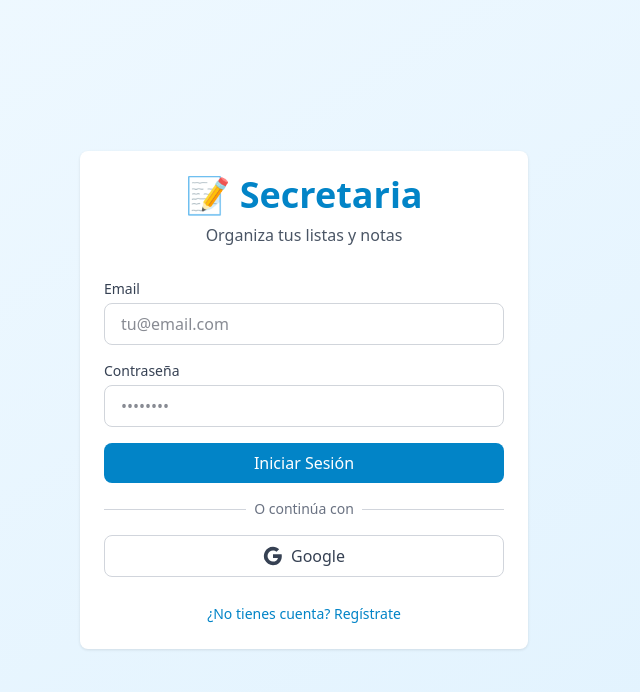
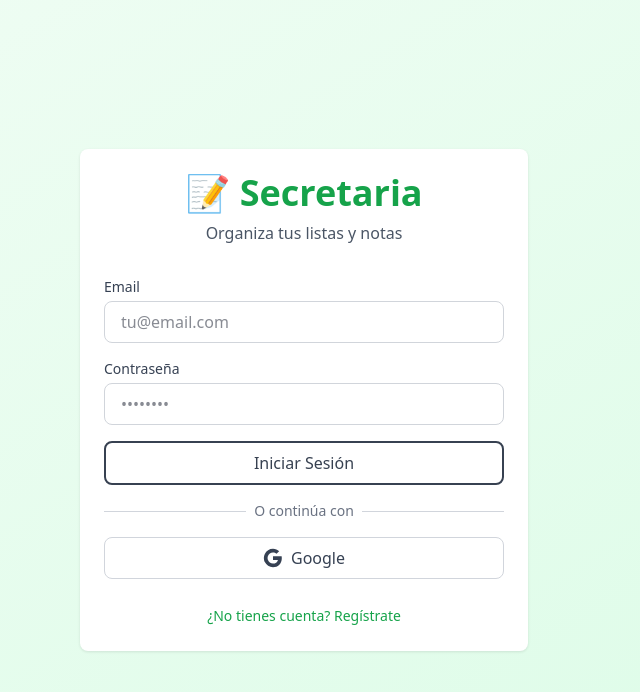
Before and after one commit to chemecador/secretaria-web, a React (Vite) app: page /login in a window 1280 px wide. Shown: the top 692 px of the page, without its empty margins (336-976 px from the left). Built offline with nearby package versions, Linux system fonts and the light colour scheme; no server answers.

Commit message:
Refactor: UI

```diff
--- a/src/index.css
+++ b/src/index.css
@@ -1,16 +1,16 @@
 @import "tailwindcss";
 
 @theme {
-  --color-primary-50: #f0f9ff;
-  --color-primary-100: #e0f2fe;
-  --color-primary-200: #bae6fd;
-  --color-primary-300: #7dd3fc;
-  --color-primary-400: #38bdf8;
-  --color-primary-500: #0ea5e9;
-  --color-primary-600: #0284c7;
-  --color-primary-700: #0369a1;
-  --color-primary-800: #075985;
-  --color-primary-900: #0c4a6e;
+  --color-primary-50: #f0fdf4;
+  --color-primary-100: #dcfce7;
+  --color-primary-200: #bbf7d0;
+  --color-primary-300: #86efac;
+  --color-primary-400: #4ade80;
+  --color-primary-500: #22c55e;
+  --color-primary-600: #16a34a;
+  --color-primary-700: #15803d;
+  --color-primary-800: #166534;
+  --color-primary-900: #14532d;
 }
 
 /* Estilos base */
@@ -23,33 +23,46 @@ body {
 
 /* Componentes personalizados */
 .btn-primary {
-  background-color: var(--color-primary-600);
-  color: white;
+  background-color: white;
+  color: rgb(55 65 81);
   padding: 0.5rem 1rem;
   border-radius: 0.5rem;
   font-weight: 500;
-  transition: background-color 0.2s;
-  border: none;
+  transition: all 0.2s;
+  border: 2px solid rgb(55 65 81);
   cursor: pointer;
 }
 
 .btn-primary:hover {
-  background-color: var(--color-primary-700);
+  background-color: rgb(55 65 81);
+  color: white;
+}
+
+.btn-primary:disabled {
+  border-color: rgb(209 213 219);
+  color: rgb(156 163 175);
+  cursor: not-allowed;
+}
+
+.btn-primary:disabled:hover {
+  background-color: white;
+  color: rgb(156 163 175);
 }
 
 .btn-secondary {
-  background-color: rgb(229 231 235);
-  color: rgb(31 41 55);
+  background-color: white;
+  color: rgb(55 65 81);
   padding: 0.5rem 1rem;
   border-radius: 0.5rem;
   font-weight: 500;
-  transition: background-color 0.2s;
-  border: none;
+  transition: all 0.2s;
+  border: 1px solid rgb(209 213 219);
   cursor: pointer;
 }
 
 .btn-secondary:hover {
-  background-color: rgb(209 213 219);
+  background-color: rgb(249 250 251);
+  border-color: rgb(156 163 175);
 }
 
 .card {
@@ -69,6 +82,6 @@ body {
 
 .input:focus {
   outline: none;
-  box-shadow: 0 0 0 2px var(--color-primary-500);
-  border-color: transparent;
+  box-shadow: 0 0 0 2px rgb(209 213 219);
+  border-color: rgb(107 114 128);
 }
--- a/src/pages/Dashboard.jsx
+++ b/src/pages/Dashboard.jsx
@@ -24,6 +24,7 @@ function Dashboard() {
   const [newNoteText, setNewNoteText] = useState("");
   const [newNoteContent, setNewNoteContent] = useState("");
   const [showNoteForm, setShowNoteForm] = useState(false);
+  const [showListForm, setShowListForm] = useState(false);
   const [loading, setLoading] = useState(true);
   const [loadingNotes, setLoadingNotes] = useState(false);
   const [editingNote, setEditingNote] = useState(null);
@@ -107,6 +108,7 @@ function Dashboard() {
         date: serverTimestamp(),
       });
       setNewListTitle("");
+      setShowListForm(false);
     } catch (error) {
       console.error("Error al crear lista:", error);
     }
@@ -264,12 +266,12 @@ function Dashboard() {
             onClick={() => setShowNoteForm(true)}
             className="btn-primary w-full py-3"
           >
-            ➕ Agregar nueva nota
+            ➕ Crear nueva nota
           </button>
         ) : (
           <form onSubmit={handleAddNote} className="card">
             <div className="flex justify-between items-center mb-4">
-              <h2 className="text-xl font-semibold">✍️ Agregar nueva nota</h2>
+              <h2 className="text-xl font-semibold">✍️ Crear nueva nota</h2>
               <button
                 type="button"
                 onClick={() => {
@@ -316,7 +318,7 @@ function Dashboard() {
                   className="btn-primary flex-1"
                   disabled={!newNoteText.trim()}
                 >
-                  ➕ Agregar Nota
+                  ✅ Crear Nota
                 </button>
                 <button
                   type="button"
@@ -479,22 +481,63 @@ function Dashboard() {
 
   return (
     <div className="space-y-6">
+      {!showListForm ? (
+        <button
+          onClick={() => setShowListForm(true)}
+          className="btn-primary w-full py-3"
+        >
+          ➕ Crear nueva lista
+        </button>
+      ) : (
         <form onSubmit={handleCreateList} className="card">
-        <h2 className="text-xl font-semibold mb-4">Crear nueva lista</h2>
-        <div className="flex gap-2">
+          <div className="flex justify-between items-center mb-4">
+            <h2 className="text-xl font-semibold">📝 Crear nueva lista</h2>
+            <button
+              type="button"
+              onClick={() => {
+                setShowListForm(false);
+                setNewListTitle("");
+              }}
+              className="text-gray-400 hover:text-gray-600"
+              title="Cancelar"
+            >
+              ✕
+            </button>
+          </div>
+          <div className="space-y-3">
             <input
               type="text"
               value={newListTitle}
               onChange={(e) => setNewListTitle(e.target.value)}
               placeholder="Nombre de la lista..."
-            className="input flex-1"
+              className="input w-full"
+              autoFocus
+              required
             />
-          <button type="submit" className="btn-primary">
-            Crear
+            <div className="flex gap-2">
+              <button
+                type="submit"
+                className="btn-primary flex-1"
+                disabled={!newListTitle.trim()}
+              >
+                ✅ Crear Lista
+              </button>
+              <button
+                type="button"
+                onClick={() => {
+                  setShowListForm(false);
+                  setNewListTitle("");
+                }}
+                className="btn-secondary flex-1"
+              >
+                Cancelar
               </button>
             </div>
+          </div>
         </form>
+      )}
 
+      {/* Sección: Mis Listas */}
       <div>
         <h2 className="text-2xl font-bold text-gray-800 mb-4">👤 Mis Listas</h2>
 
```
Lines whose indentation alone changed are shown as unchanged.
